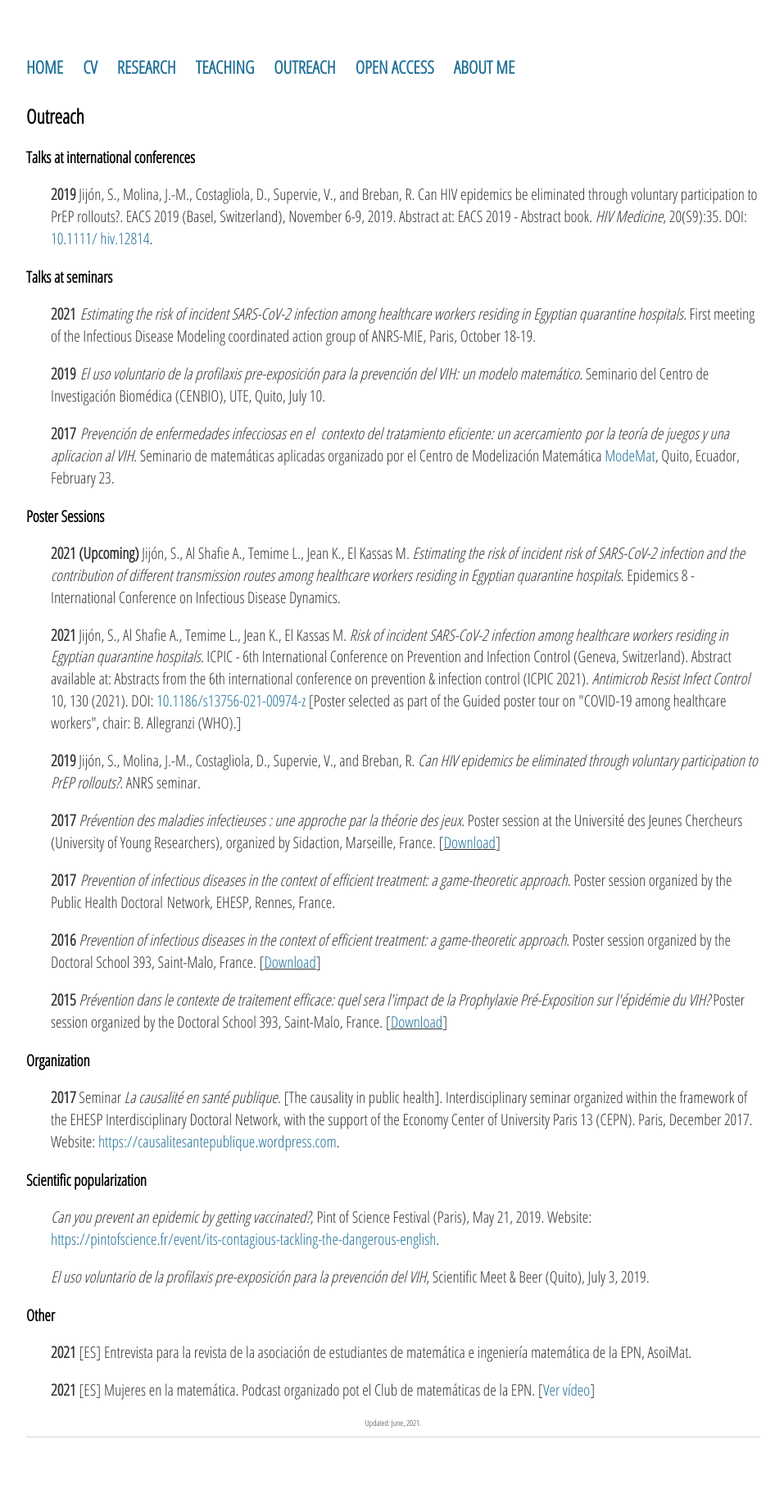
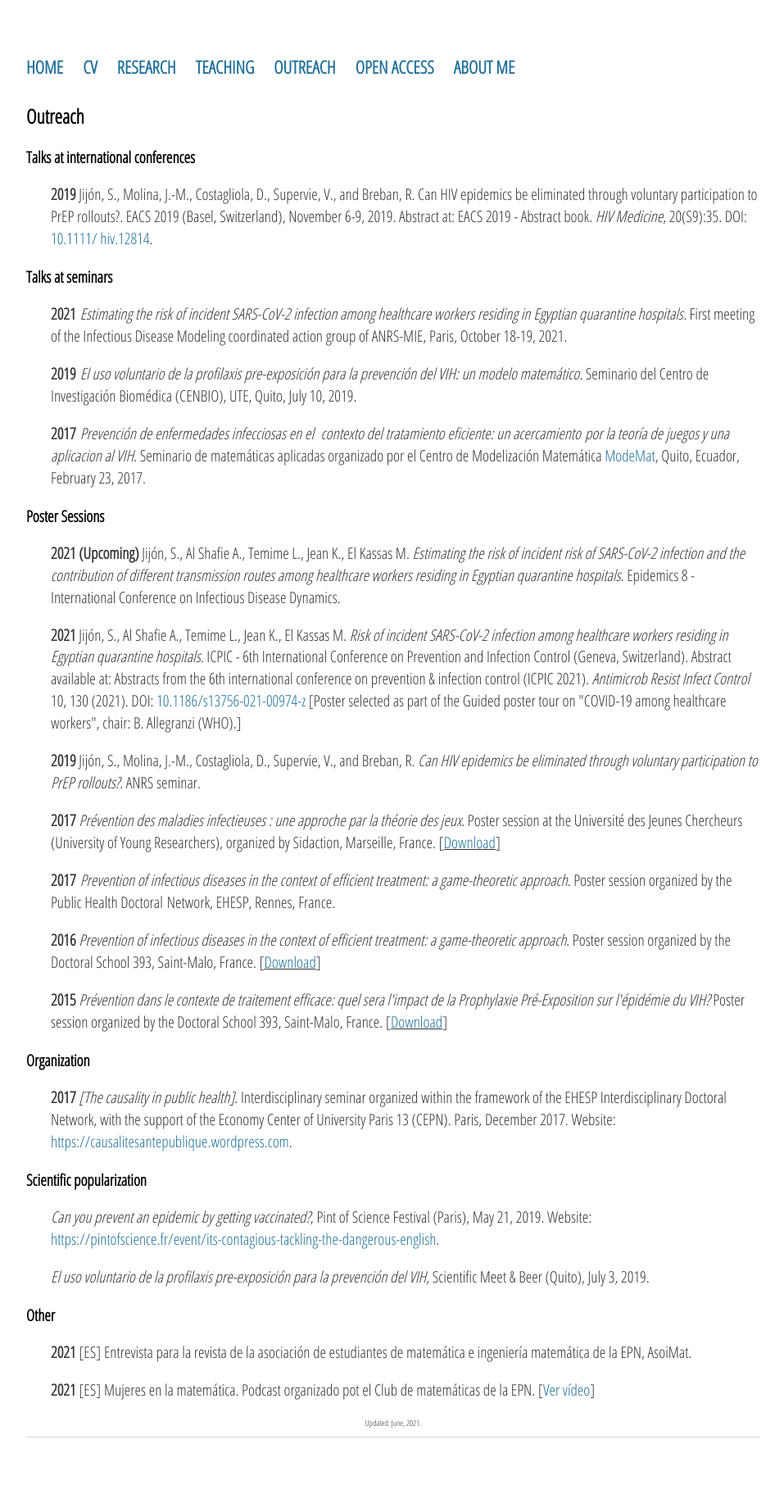
Before and after one commit to sjijon/sjijon.github.io, a Jekyll site: the page built from outreach.html, in a window 1280 px wide. Shown: the whole page at 82% size, without its empty margins (160-1117 px from the left). Built offline with Jekyll 4.4.1, drawn with Linux system fonts in a browser that asks for light colours; nearby versions of some CDN libraries.

Commit message:
Fix dates

```diff
--- a/outreach.html
+++ b/outreach.html
@@ -19,12 +19,12 @@ title: Publications
 	<strong>2021 </strong><em>Estimating the risk of incident SARS-CoV-2 infection
 		among healthcare workers residing in Egyptian quarantine hospitals.</em>
 		First meeting of the Infectious Disease Modeling coordinated action group
-		of ANRS-MIE, Paris, October 18-19.
+		of ANRS-MIE, Paris, October 18-19, 2021.
 	</p>
 	<p style="padding-left:30px;">
 	<strong>2019 </strong><em>El uso voluntario de la profilaxis pre-exposición
 		para la prevención del VIH: un modelo matemático.</em> Seminario del
-		Centro de Investigación Biomédica (CENBIO), UTE, Quito, July 10.
+		Centro de Investigación Biomédica (CENBIO), UTE, Quito, July 10, 2019.
 	</p>
 	<p style="padding-left:30px;">
 		<strong>2017 </strong><em>Prevención de enfermedades infecciosas en el
@@ -32,7 +32,7 @@ title: Publications
 			y una aplicacion al VIH. </em>Seminario de matemáticas aplicadas organizado
 			por el Centro de Modelización Matemática
 			<a href="http://www.modemat.epn.edu.ec/#/" target="_blank">ModeMat</a>,
-			Quito, Ecuador, February 23.
+			Quito, Ecuador, February 23, 2017.
 	</p>
 
 	<h3>Poster Sessions</h3>
@@ -92,8 +92,8 @@ title: Publications
 
 	<h3>Organization</h3>
 	<p style="padding-left:30px;">
-		<strong>2017</strong> Seminar <em>La causalité en santé publique</em>.
-		[The causality in public health]. Interdisciplinary seminar organized within
+		<strong>2017</strong> <em>[The causality in public health]</em>.
+		Interdisciplinary seminar organized within
 		the framework of the EHESP Interdisciplinary Doctoral Network, with the
 		support of the Economy Center of University Paris 13 (CEPN). Paris, December 2017.
 Website: <a href="https://causalitesantepublique.wordpress.com"
```
